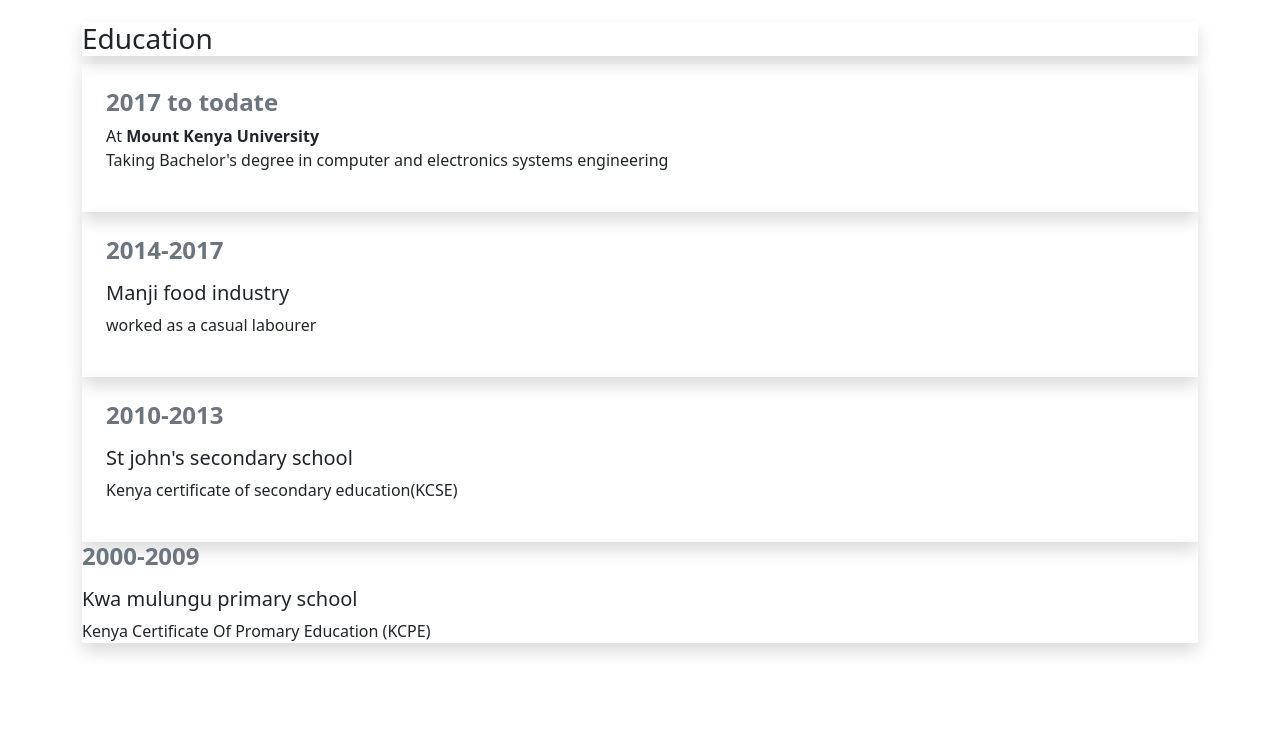
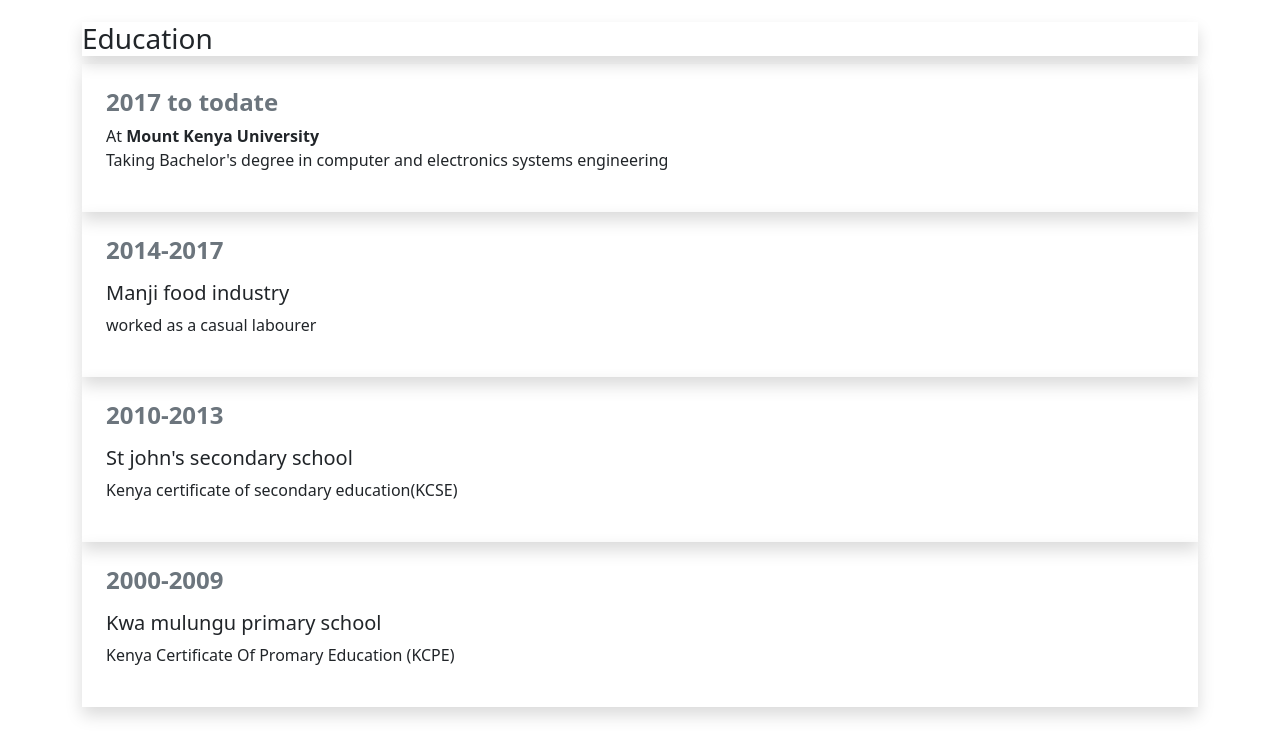
Before and after one commit to justuskilonzo/aboutme, a plain HTML site: page Education.html in a window 1280 px wide. Shown: the part 58-800 px from the top of the page. Drawn offline with Linux system fonts and the light colour scheme.

Commit message:
fixing bugs

```diff
--- a/Education.html
+++ b/Education.html
@@ -82,7 +82,7 @@
   	  			<p> <h5>St john's secondary school</h5>
   	  			Kenya certificate of secondary education(KCSE)</p>
  			</div>
-  			<div class="shadow p4">
+  			<div class="shadow p-4">
   	  			<h4 class="fw-bold text-muted">2000-2009</h4>
   	  			<p><h5>Kwa mulungu primary school</h5>
   	  			Kenya Certificate Of Promary Education (KCPE)</p>
```
